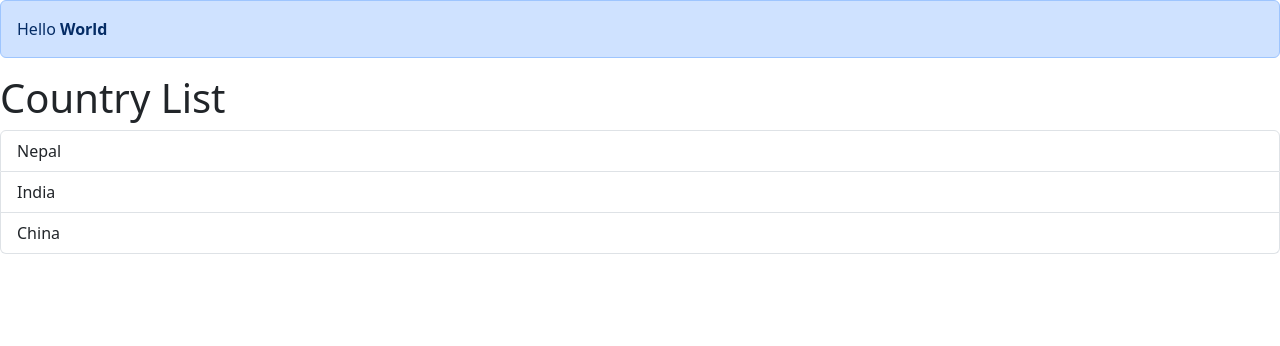
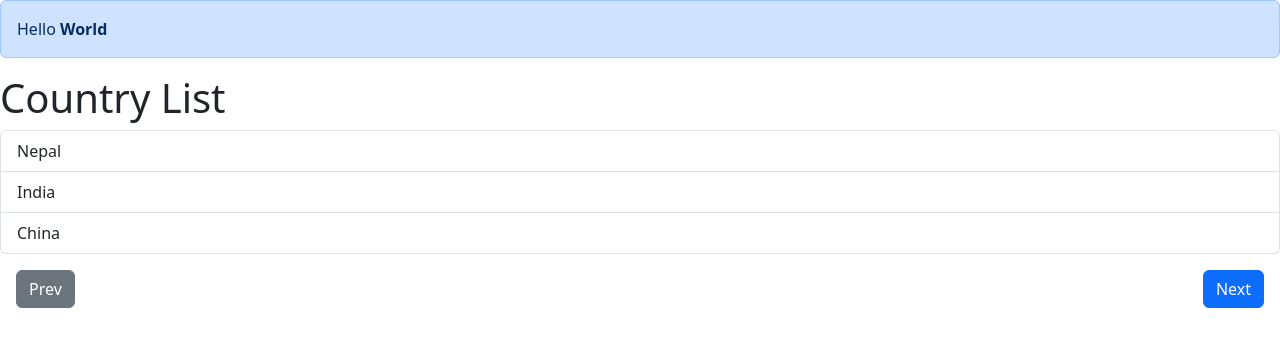
Before and after one commit to NeerazBhat/mosh-react-18, a React (Vite) app in the folder building-components/: page / in a window 1280 px wide. Shown: the top 346 px of the page. Built offline with nearby package versions, Linux system fonts and the light colour scheme.

Commit message:
feat: exercise to create Button component

```diff
--- a/building-components/src/App.tsx
+++ b/building-components/src/App.tsx
@@ -1,4 +1,5 @@
 import Alert from "./components/Alert";
+import Button from "./components/Button";
 import ListGroup from "./components/ListGroup";
 
 function App() {
@@ -17,6 +18,10 @@ function App() {
         items={listData}
         onSelectItem={handleSelectItem}
       />
+      <div className="d-flex justify-content-between mt-3 px-3">
+        <Button variant="secondary">Prev</Button>
+        <Button onClick={() => console.log("Next page rendred")}>Next</Button>
+      </div>
     </>
   );
 }
--- /dev/null
+++ b/building-components/src/components/Button.tsx
@@ -0,0 +1,23 @@
+import { ReactNode } from "react";
+
+interface ButtonProps {
+  children: ReactNode;
+  className?: string;
+  variant?: "primary" | "secondary" | "danger" | "warning" | "light";
+  onClick?: () => void;
+}
+
+const Button = ({
+  variant = "primary",
+  children,
+  className,
+  onClick,
+}: ButtonProps) => {
+  return (
+    <button className={`btn btn-${variant} ${className}`} onClick={onClick}>
+      {children}
+    </button>
+  );
+};
+
+export default Button;
```
